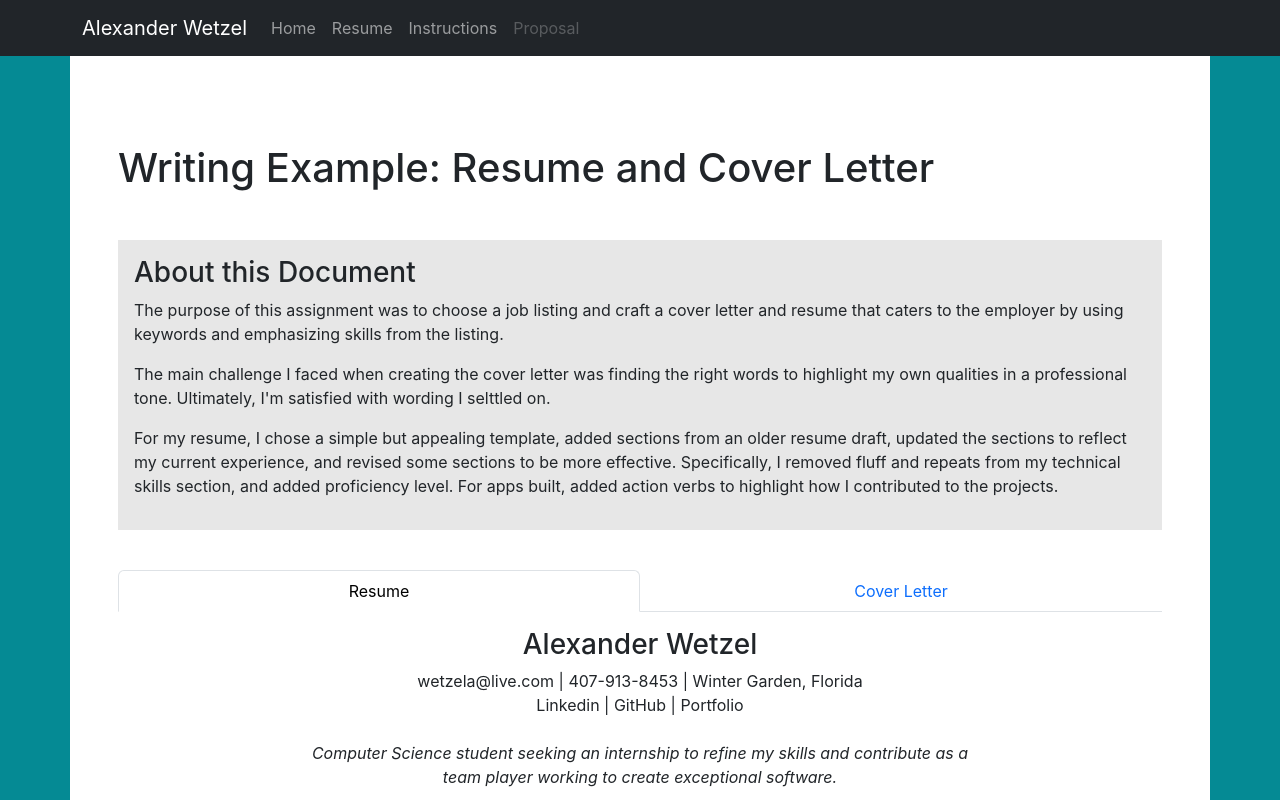
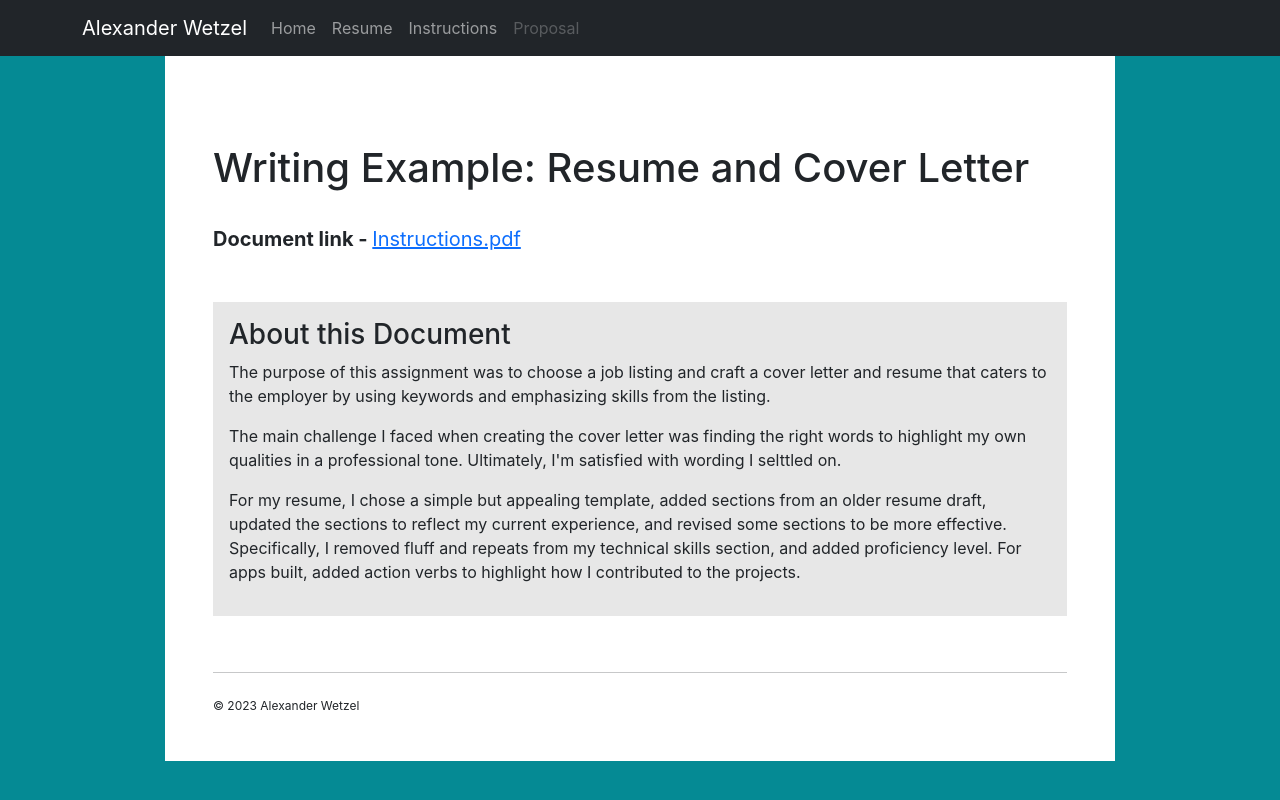
Before and after one commit to AlexWetzel/Portfolio2023, a React (Create React App) app in the folder portfolio/: page /#/resume in a window 1280 px wide. Shown: the top 800 px of the page. Built offline with nearby package versions, Linux system fonts and the light colour scheme.

Commit message:
Changed documents to pdf links

```diff
--- a/portfolio/src/App.css
+++ b/portfolio/src/App.css
@@ -14,6 +14,11 @@
 #explanation {
   background-color: rgb(231, 231, 231);
   /* box-shadow: ; */
+}
+
+.document-link {
+  font-size: 20px;
+
 }
 
 
--- a/portfolio/src/components/Layout.js
+++ b/portfolio/src/components/Layout.js
@@ -1,12 +1,16 @@
 import { Outlet } from "react-router-dom";
-import { Container } from 'react-bootstrap';
+import { Container, Row, Col } from 'react-bootstrap';
 import Navbar from "./Navbar.js"
 
 function Layout(props) {
   return(
     <>
+
+      <Container >
+        <Row>
+          <Col id="content" className="p-5" xl={{ span: 10, offset: 1 }}>
+
             <Navbar />
-      <Container id="content" className="p-5">
             <br />
             <br />
             <br />
@@ -14,6 +18,9 @@ function Layout(props) {
             <Outlet />
             <hr />
             <sub>© 2023 Alexander Wetzel</sub>
+          </Col>
+        </Row>
+
       </Container>
     </>
   );
--- a/portfolio/src/pages/AboutPage.js
+++ b/portfolio/src/pages/AboutPage.js
@@ -4,8 +4,9 @@ function AboutPage() {
   return(
     <>
       <h1>About Me</h1>
-      <Row>
-        <Col xl={{ span: 8, offset: 2 }}>
+      <br />
+      {/* <Row>
+        <Col xl={{ span: 8, offset: 2 }}> */}
           <p>
 
           </p>
@@ -66,8 +67,8 @@ function AboutPage() {
             in this language.
           </p>
           <br />
-        </Col>
-      </Row>
+        {/* </Col>
+      </Row> */}
     </>
   )
 }
--- a/portfolio/src/pages/InstructionsPage.js
+++ b/portfolio/src/pages/InstructionsPage.js
@@ -1,11 +1,14 @@
 import { Row, Col } from 'react-bootstrap';
 import Instructions from '../components/Instructions';
 import Explanation from '../components/Explanation';
+import pdf from "../files/Project 1 - Instructions - Alexander Wetzel.pdf"
 
 function InstructionsPage() {
   return(
     <div>
       <h1>Writing Sample: Instructions</h1>
+      <br />
+      <p className="document-link"><b>Document link - </b><a href={pdf} target = "_blank">Instructions.pdf</a></p>
       <Explanation>
         <p>
           The purpose of this assignment was to identify a process, break it down into
@@ -27,12 +30,17 @@ function InstructionsPage() {
         </p>
       </Explanation>
       <br />
-      <hr />
-      <Row>
+      {/* <a href={pdf} target = "_blank">Instructions.pdf</a> */}
+      {/* <object data={pdf} type="application/pdf" width="100%" height="4000px"> */}
+ {/* </object> */}
+ {/* <embed src={pdf} width="100%" height="2100px" /> */}
+      {/* <hr /> */}
+      {/* <Row>
         <Col xl={{ span: 8, offset: 2 }}>
           <Instructions />
+
         </Col>
-      </Row>
+      </Row> */}
     </div>
   );
 }
--- a/portfolio/src/pages/ResumePage.js
+++ b/portfolio/src/pages/ResumePage.js
@@ -2,11 +2,14 @@ import { Tabs, Tab, Row, Col } from "react-bootstrap";
 import Resume from "../components/Resume.js";
 import CoverLetter from "../components/CoverLetter.js";
 import Explanation from "../components/Explanation.js";
+import pdf from "../files/Alexander Wetzel - Cover Letter - Resume.pdf";
 
 function ResumePage() {
   return (
     <>
       <h1>Writing Example: Resume and Cover Letter</h1>
+      <br />
+      <p className="document-link"><b>Document link - </b><a href={pdf} target = "_blank">Instructions.pdf</a></p>
       <Explanation>
         <p>
           The purpose of this assignment was to choose a job listing and craft a
@@ -28,7 +31,7 @@ function ResumePage() {
         </p>
       </Explanation>
       <br />
-      <Tabs
+      {/* <Tabs
         defaultActiveKey="resume"
         id="justify-tab-example"
         className="mb-3"
@@ -48,7 +51,7 @@ function ResumePage() {
             </Col>
           </Row>
         </Tab>
-      </Tabs>
+      </Tabs> */}
     </>
   );
 }
```
Also changed, not shown: 2 other files (tests, documents, lock files or other folders). Lines whose indentation alone changed are shown as unchanged.
